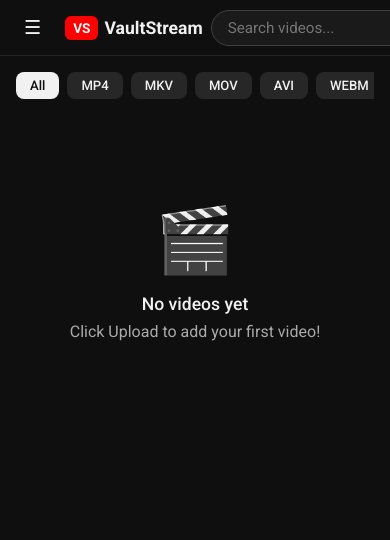
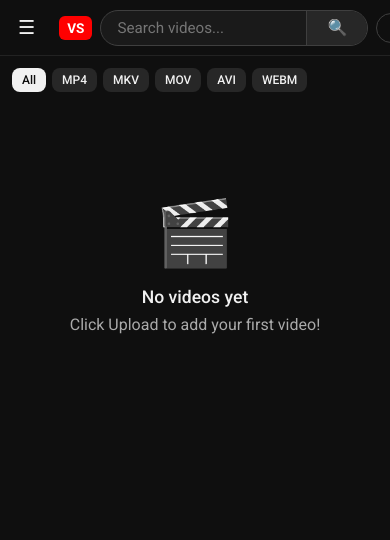
Before and after one commit to brahimsprivateacc-del/vaultstream, a Flask app: page / in a window 390 px wide. Shown: the top 540 px of the page. Run offline with Flask 3, Linux system fonts and the light colour scheme.

Commit message:
Update index.html

```diff
--- a/templates/index.html
+++ b/templates/index.html
@@ -3,11 +3,6 @@
 <head>
 <meta charset="UTF-8">
 <meta name="viewport" content="width=device-width, initial-scale=1.0">
-<link rel="manifest" href="/manifest.json">
-<meta name="theme-color" content="#ff0000">
-<meta name="apple-mobile-web-app-capable" content="yes">
-<meta name="apple-mobile-web-app-status-bar-style" content="black">
-<meta name="apple-mobile-web-app-title" content="VaultStream">
 <title>VaultStream</title>
 <style>
 @import url('https://fonts.googleapis.com/css2?family=Roboto:wght@300;400;500;700&display=swap');
@@ -94,7 +89,25 @@ body { background: var(--bg); color: var(--text); font-family: 'Roboto', sans-se
 .toast.show { transform: translateX(-50%) translateY(0); }
 .search-label { font-size: 0.92rem; color: var(--text2); margin-bottom: 16px; }
 .search-label span { color: var(--text); font-weight: 500; }
-@media (max-width: 768px) { .sidebar { transform: translateX(-100%); } .main { margin-left: 0; padding: 16px; } .topbar-center { margin: 0 8px; } }
+@media (max-width: 768px) {
+  .sidebar { transform: translateX(-100%); }
+  .sidebar.mobile-open { transform: translateX(0); }
+  .main { margin-left: 0 !important; padding: 12px; }
+  .topbar-center { margin: 0 8px; }
+  .topbar-left .logo-text { display: none; }
+  .video-grid { grid-template-columns: repeat(auto-fill, minmax(160px, 1fr)); gap: 10px 8px; }
+  .card-title { font-size: 0.78rem; }
+  .card-meta { font-size: 0.68rem; }
+  .card-avatar { width: 28px; height: 28px; font-size: 0.72rem; }
+  .upload-btn span:last-child { display: none; }
+  .topbar { padding: 0 10px; }
+  .chips { gap: 6px; }
+  .chip { padding: 5px 10px; font-size: 0.75rem; }
+}
+@media (max-width: 400px) {
+  .video-grid { grid-template-columns: 1fr 1fr; gap: 8px; }
+  .card-title { font-size: 0.72rem; }
+}
 </style>
 </head>
 <body>
@@ -244,10 +257,5 @@ function showToast(msg) {
   setTimeout(()=>t.classList.remove('show'), 3000);
 }
 </script>
-<script>
-if ('serviceWorker' in navigator) {
-  navigator.serviceWorker.register('/sw.js');
-}
-</script>
 </body>
 </html>
```
